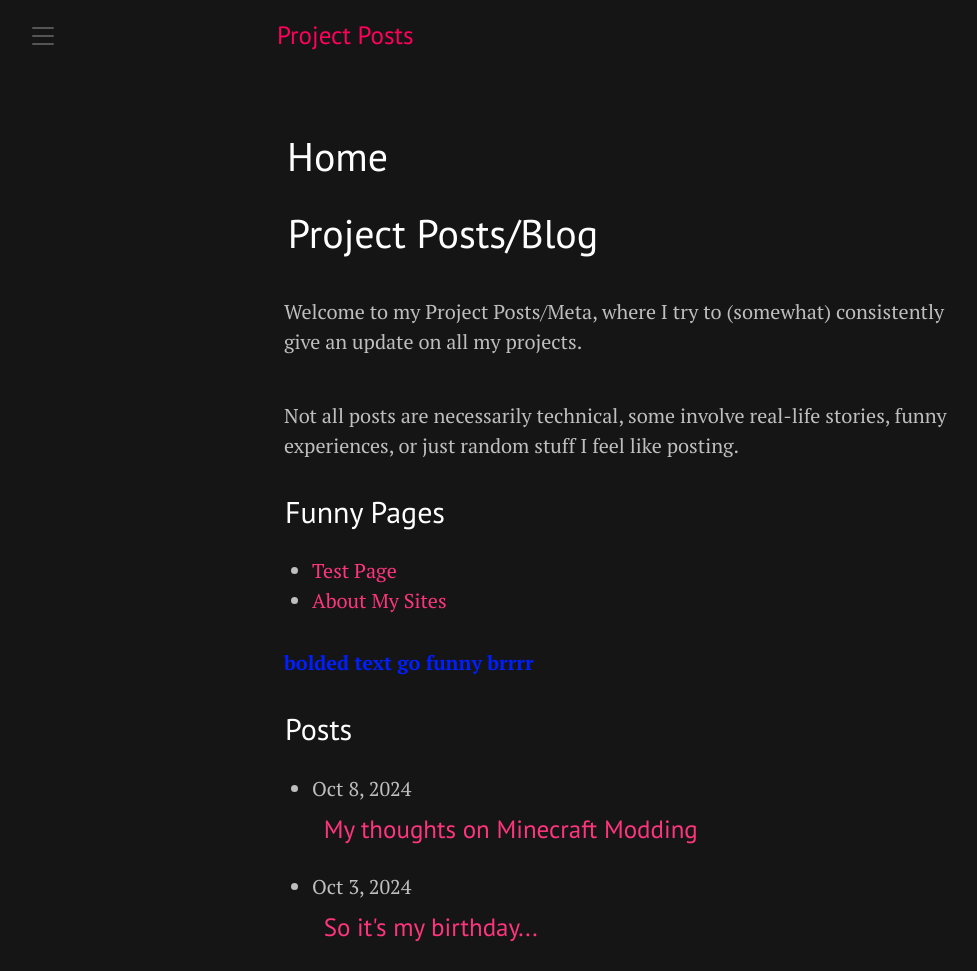
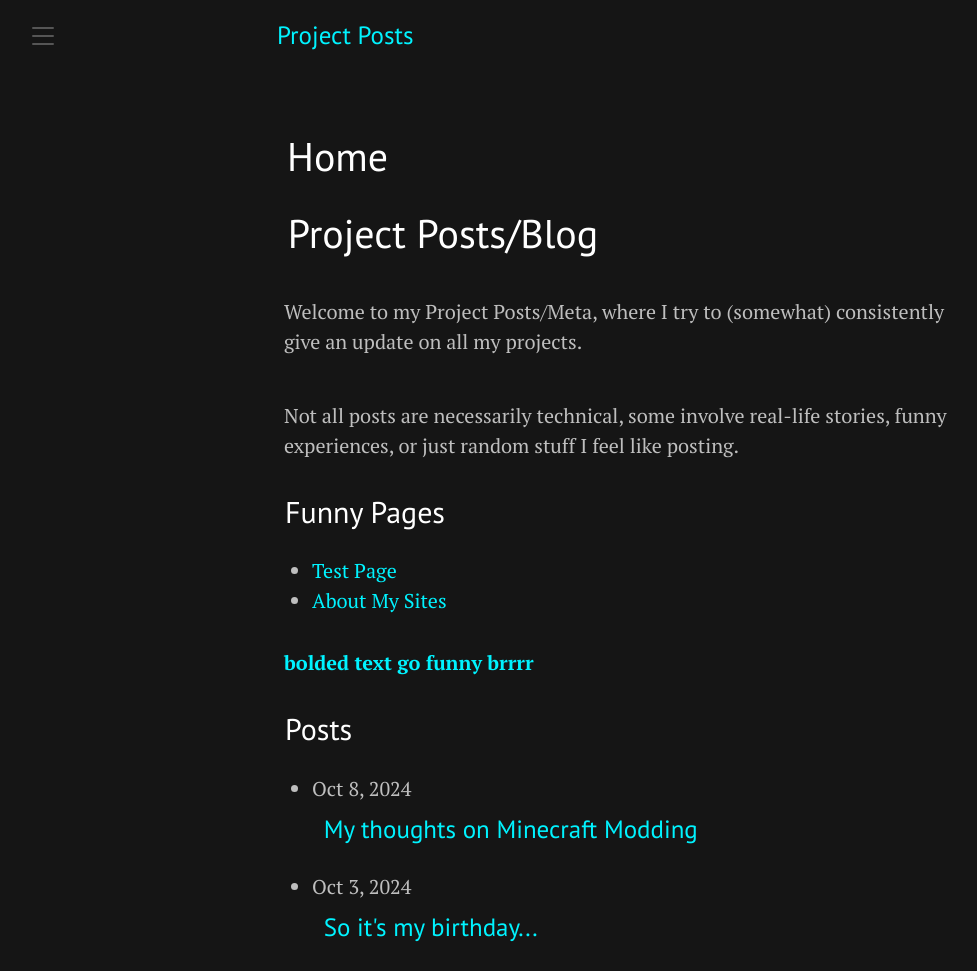
Before and after one commit to Skrillx13/Jekyll-Blog, a Jekyll site: the page built from index.md, in a window 1280 px wide. Shown: the whole page, without its empty margins (8-985 px from the left). Built offline with Jekyll 4.4.1, drawn with Linux system fonts in a browser that asks for light colours.

Commit message:
Ok I think the colors look pretty enough

```diff
--- a/_includes/head.html
+++ b/_includes/head.html
@@ -16,12 +16,11 @@
   <link rel="canonical" href="{{ page.url | absolute_url }}">
   {% endif %}
 
-  <link rel="stylesheet" href="{{ '/assets/css/poole.css' | absolute_url }}">
+  <link rel="stylesheet" href="{{ '/assets/css/styles.css' | absolute_url }}">
   <link rel="stylesheet" href="{{ '/assets/css/syntax.css' | absolute_url }}">
   <link rel="stylesheet" href="{{ '/assets/css/theme.css' | absolute_url }}">
   <link rel="stylesheet" href="https://fonts.googleapis.com/css?family=PT+Serif:400,400italic,700%7CPT+Sans:400">
 
-  <link rel="apple-touch-icon-precomposed" sizes="144x144" href="{{ '/public/apple-touch-icon-precomposed.png' | absolute_url }}">
   <link rel="shortcut icon" href="{{ '/assets/favicon.ico' | absolute_url }}">
 
 </head>
--- a/assets/css/poole.css
+++ b/assets/css/styles.css
@@ -24,14 +24,14 @@ html {
 
 body {
   color: #bebebe;
-  background-color: #151516;
+  background-color: #151515;
   -webkit-text-size-adjust: 100%;
       -ms-text-size-adjust: 100%;
 }
 
 /* No `:visited` state is required by default (browsers will use `a`) */
 a {
-  color: #ff357c;
+  color: #00f3ff;
   text-decoration: none;
 }
 a strong {
@@ -40,7 +40,7 @@ a strong {
 /* `:focus` is linked to `:hover` for basic accessibility */
 a:hover,
 a:focus {
-  color: #ffa1c2;
+  color: #00f3ff;
 }
 
 /* Headings and Titles */
@@ -83,7 +83,7 @@ p {
 }
 
 strong {
-  color: #001eff;
+  color: #00f3ff;
 }
 
 
--- a/assets/css/theme.css
+++ b/assets/css/theme.css
@@ -1,38 +1,4 @@
-/*
- *  ___
- * /\_ \
- * \//\ \      __      ___   __  __    ___     ___
- *   \ \ \   /'__`\  /' _ `\/\ \/\ \  / __`\ /' _ `\
- *    \_\ \_/\ \_\.\_/\ \/\ \ \ \_\ \/\ \_\ \/\ \/\ \
- *    /\____\ \__/.\_\ \_\ \_\/`____ \ \____/\ \_\ \_\
- *    \/____/\/__/\/_/\/_/\/_/`/___/> \/___/  \/_/\/_/
- *                               /\___/
- *                               \/__/
- *
- * Designed, built, and released under MIT license by @mdo. Learn more at
- * https://github.com/poole/lanyon.
- */
-
-
-/*
- * Contents
- *
- * Global resets
- * Masthead
- * Sidebar
- * Slide effect
- * Posts and pages
- * Pagination
- * Reverse layout
- * Themes
- */
-
-
-/*
- * Global resets
- *
- * Update the foundational and global aspects of the page.
- */
+/* Global Resets */
 
 /* Prevent scroll on narrow devices */
 html,
@@ -48,30 +14,15 @@ h1, h2, h3, h4, h5, h6 {
   font-family: "PT Sans", Helvetica, Arial, sans-serif;
   font-weight: 400;
   color: #fff;
-  /* letter-spacing: -.025rem; */
 }
 
-
-/*
- * Wrapper
- *
- * The wrapper is used to position site content when the sidebar is toggled. We
- * use an outter wrap to position the sidebar without interferring with the
- * regular page content.
- */
-
+/* Wrapper */
 .wrap {
   position: relative;
   width: 100%;
 }
 
-
-/*
- * Container
- *
- * Center the page content.
- */
-
+/* Container */
 .container {
   max-width: 28rem;
 }
@@ -86,26 +37,19 @@ h1, h2, h3, h4, h5, h6 {
   }
 }
 
-
-/*
- * Masthead
- *
- * Super small header above the content for site name and short description.
- */
-
+/* Heading */
 .masthead {
   padding-top:    1rem;
   padding-bottom: 1rem;
   margin-bottom: 3rem;
-  /* border-bottom: 1px solid #eee; */
 }
 .masthead-title {
   margin-top: 0;
   margin-bottom: 0;
-  color: #ff005a;
+  color: #00f3ff;
 }
 .masthead-title a {
-  color: #ff005a;
+  color: #00f3ff;
 }
 .masthead-title small {
   font-size: 75%;
@@ -123,22 +67,7 @@ h1, h2, h3, h4, h5, h6 {
   }
 }
 
-
-/*
- * Sidebar
- *
- * The sidebar is the drawer, the item we are toggling with our handy hamburger
- * button in the corner of the page.
- *
- * This particular sidebar implementation was inspired by Chris Coyier's
- * "Offcanvas Menu with CSS Target" article, and the checkbox variation from the
- * comments by a reader. It modifies both implementations to continue using the
- * checkbox (no change in URL means no polluted browser history), but this uses
- * `position` for the menu to avoid some potential content reflow issues.
- *
- * Source: http://css-tricks.com/off-canvas-menu-with-css-target/#comment-207504
- */
-
+/* Sidebar */
 /* Style and "hide" the sidebar */
 .sidebar {
   position: fixed;
@@ -157,11 +86,11 @@ h1, h2, h3, h4, h5, h6 {
 }
 @media (min-width: 30em) {
   .sidebar {
-    font-size: .75rem; /* 14px */
+    font-size: .75rem;
   }
 }
 
-/* Sidebar content */
+/* Sidebar Content */
 .sidebar a {
   font-weight: normal;
   color: #fff;
@@ -173,7 +102,7 @@ h1, h2, h3, h4, h5, h6 {
   margin-bottom: 0;
 }
 
-/* Sidebar nav */
+/* Sidebar Navigation */
 .sidebar-nav {
   border-bottom: 1px solid rgba(255,255,255,.1);
 }
@@ -186,7 +115,7 @@ h1, h2, h3, h4, h5, h6 {
 a.sidebar-nav-item:hover,
 a.sidebar-nav-item:focus {
   text-decoration: none;
-  background-color: rgba(255, 0, 89, 0.281);
+  background-color: rgb(0 243 255);
   border-color: transparent;
 }
 
@@ -217,7 +146,7 @@ a.sidebar-nav-item:focus {
   display: flex;
   align-items: center;
   padding: .25rem .75rem;
-  color: #ff005a;
+  color: #00f3ff;
   /* background-color: #fff; */
   border-radius: .25rem;
   cursor: pointer;
@@ -256,19 +185,7 @@ a.sidebar-nav-item:focus {
   }
 }
 
-/* Slide effect
- *
- * Handle the sliding effects of the sidebar and content in one spot, seperate
- * from the default styles.
- *
- * As an a heads up, we don't use `transform: translate3d()` here because when
- * mixed with `position: fixed;` for the sidebar toggle, it creates a new
- * containing block. Put simply, the fixed sidebar toggle behaves like
- * `position: absolute;` when transformed.
- *
- * Read more about it at http://meyerweb.com/eric/thoughts/2011/09/12/.
- */
-
+/* Slide Effect */
 .wrap,
 .sidebar,
 .sidebar-toggle {
```
